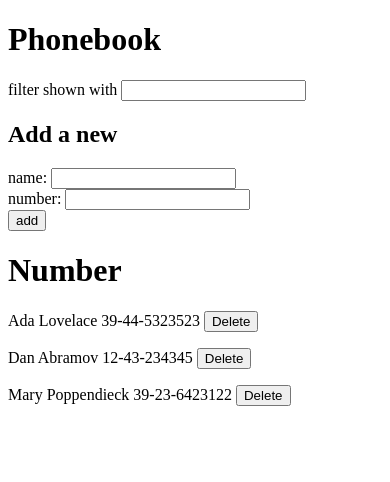
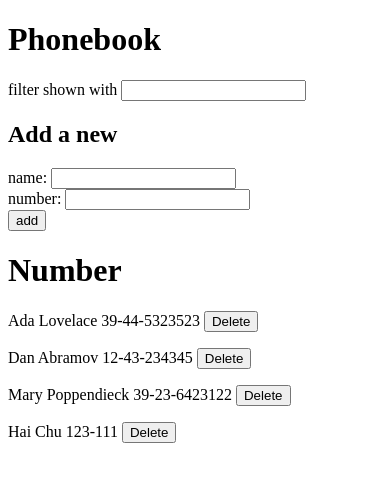
Before and after one commit to haidchu/fullstack-open-2023, a React (Vite) app in the folder part2/phonebook/: page / in a window 390 px wide. Shown: the top 482 px of the page. Built offline with nearby package versions, Linux system fonts and the light colour scheme; data requests are answered from the project's data file.

Commit message:
added ex 2.15: the phonebook step 10

```diff
--- a/part2/phonebook/db.json
+++ b/part2/phonebook/db.json
@@ -14,6 +14,11 @@
       "name": "Mary Poppendieck",
       "number": "39-23-6423122",
       "id": 4
+    },
+    {
+      "id": 5,
+      "name": "Hai Chu",
+      "number": "123-111"
     }
   ]
 }
--- a/part2/phonebook/src/App.jsx
+++ b/part2/phonebook/src/App.jsx
@@ -2,7 +2,6 @@
 import ListPerson from "./components/listPerson/ListPerson";
 import AddPerson from "./components/addPerson/AddPerson";
 import Filter from "./components/filter/Filter";
-
 import PersonService from "./services/persons";
 
 const App = () => {
@@ -29,17 +28,25 @@
             number: newNumber,
         };
         if (persons.find((person) => person.name === newName)) {
-            alert(`${newName} is already added to phonebook`);
+            const id = persons.find((person) => person.name === newName).id;
+            const person = {
+                id: id,
+                name: newName,
+                number: newNumber,
+            };
+            updatePerson(id, person);
             return;
         }
         setPersons(persons.concat(personObject));
         setFiltered(persons.concat(personObject));
         setNewName("");
+        setNewNumber("");
         const postData = async () => {
             const response = await PersonService.create(personObject);
         };
         postData();
     };
+
     const deletePerson = (id) => {
         const person = persons.find((person) => person.id === id);
         if (window.confirm(`Delete ${person.name}?`)) {
@@ -49,12 +56,28 @@
             });
         }
     };
+
+    const updatePerson = (id, person) => {
+        PersonService.update(id, person).then((response) => {
+            setPersons(
+                persons.map((person) => (person.id !== id ? person : response))
+            );
+            setFiltered(
+                persons.map((person) => (person.id !== id ? person : response))
+            );
+            setNewName("");
+            setNewNumber("");
+        });
+    };
+
     const handleNameChange = (event) => {
         setNewName(event.target.value);
     };
+
     const handleNumberChange = (event) => {
         setNewNumber(event.target.value);
     };
+
     const handleFilterChange = (event) => {
         setFiltered(
             persons.filter((person) =>
--- a/part2/phonebook/src/services/persons.js
+++ b/part2/phonebook/src/services/persons.js
@@ -11,8 +11,13 @@
     return response.data;
 };
 
+const update = async (id, data) => {
+    const response = await axios.put(`${baseUrl}/${id}`, data);
+    return response.data;
+};
+
 const deletePerson = async (id) => {
     const response = await axios.delete(`${baseUrl}/${id}`);
     return response.data;
 };
-export default { getAll, create, deletePerson };
+export default { getAll, create, update, deletePerson };
```
